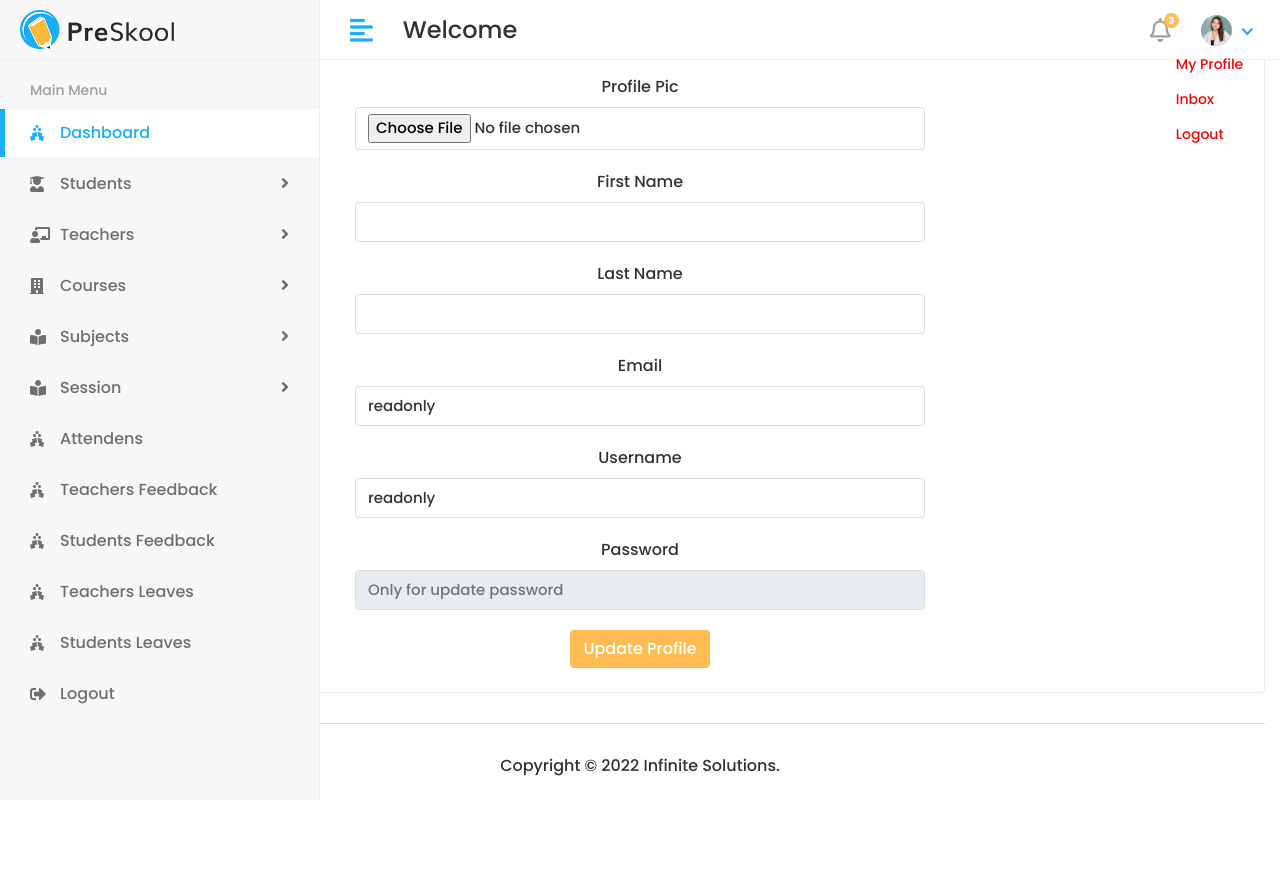
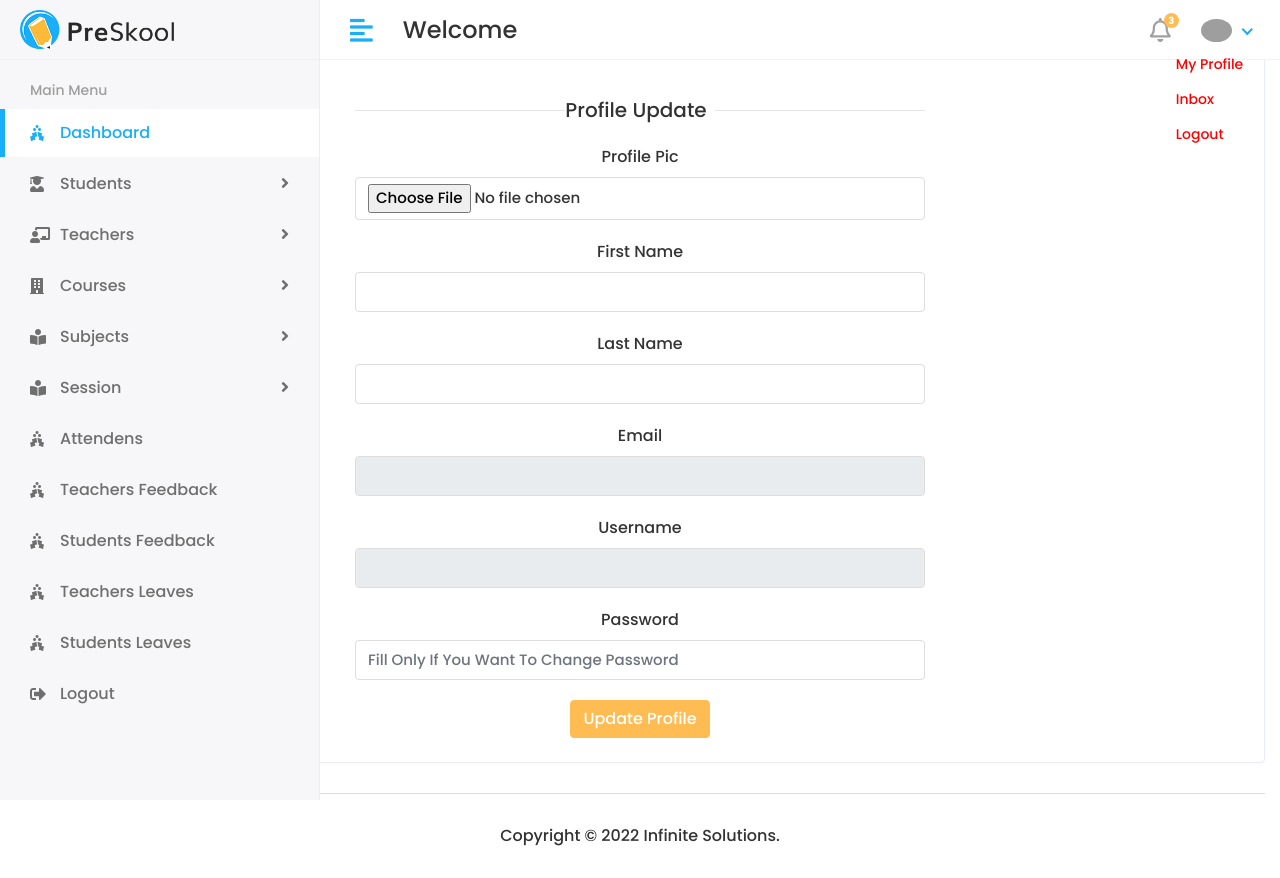
Before and after one commit to raofaisalmaqbool/School_Management_System, a Django app: template templates/profile.html in a window 1280 px wide. Before the commit the page ends 800 px from the top, so only its background shows below. Run offline with Django 3.2, Linux system fonts and the light colour scheme; the template is opened without the code that fills it, so the values that code supplies are empty; some libraries are stand-ins or nearby versions; grey boxes are pictures that could not be loaded.

Commit message:
set profile backend page

```diff
--- a/templates/includes/header.html
+++ b/templates/includes/header.html
@@ -90,7 +90,7 @@
       </li>
       <li class="nav-item dropdown has-arrow">
          <a href="#" class="dropdown-toggle nav-link" data-toggle="dropdown">
-         <span class="user-img"><img class="rounded-circle" src="{% static 'assets/img/profiles/avatar-01.jpg' %}" width="31" alt="Ryan Taylor"></span>
+         <span class="user-img"><img class="rounded-circle" src="/{{user.profile_pic}}" width="31" alt="{{user.first_name}}"></span>
          </a>
          <a class="dropdown-item" href="{% url 'profile' %}" style="color:red; padding: -15px; margin: -25px;">My Profile</a>
             <a class="dropdown-item" href="inbox.html" style="color:red; padding: -15px; margin: -25px;">Inbox</a>
@@ -100,7 +100,7 @@
          <div class="dropdown-menu">
             <div class="user-header">
                <div class="avatar avatar-sm">
-                  <img src="{% static 'assets/img/profiles/avatar-01.jpg' %}" alt="User Image" class="avatar-img rounded-circle">
+                  <img src="/{{user.profile_pic}}" alt="User Image" class="avatar-img rounded-circle">
                </div>
                <div class="user-text">
                   <h6>{{user.first_name}}&nbsp;{{user.last_name}}</h6>
--- a/templates/profile.html
+++ b/templates/profile.html
@@ -5,55 +5,78 @@
       <div class="card">
          <div class="card-body">
              <center>
-             <form>
-
-                   <div class="col-12">
+            <form method="post" action="{% url 'profile_update' %}" enctype="multipart/form-data">
+               {% csrf_token %}
+               <div class="col-6" style="margin-top:70px;">
                   <h5 class="form-title"><span>Profile Update</span></h5>
                </div>
-                   <div class="col-12 col-sm-6">
+               {% if messages %}
+               {% for message in messages %}
+               {% if message.tags == 'error' %}
+               <div class="alert alert-warning alert-dismissible fade show" role="alert">
+                  {{message}}
+                  <button type="button" class="close" data-dismiss="alert" aria-label="Close">
+                  <span aria-hidden="true">&times;</span>
+                  </button>
+               </div>
+               {% endif %}
+               {% endfor %}
+               {% endif %}
+               {% if messages %}
+               {% for message in messages %}
+               {% if message.tags == 'success' %}
+               <div class="alert alert-warning alert-dismissible fade show" role="alert">
+                  {{message}}
+                  <button type="button" class="close" data-dismiss="alert" aria-label="Close">
+                  <span aria-hidden="true">&times;</span>
+                  </button>
+               </div>
+               {% endif %}
+               {% endfor %}
+               {% endif %}
+               <div class="col-sm-6">
                   <div class="form-group">
                      <label>Profile Pic</label>
                      <input type="file" class="form-control" name="profile_pic">
                   </div>
                </div>
-                   <div class="col-12 col-sm-6">
+               <div class="col-sm-6">
                   <div class="form-group">
                      <label>First Name</label>
-                         <input type="text" class="form-control" name="first_name" value={{user.first_name}}>
+                     <input type="text" class="form-control" name="first_name" value="{{user.first_name}}">
                   </div>
                </div>
-                   <div class="col-12 col-sm-6">
+               <div class="col-sm-6">
                   <div class="form-group">
                      <label>Last Name</label>
-                         <input type="text" class="form-control" name="last_name" value={{user.last_name}}>
+                     <input type="text" class="form-control" name="last_name" value="{{user.last_name}}">
                   </div>
                </div>
-                   <div class="col-12 col-sm-6">
+               <div class="col-sm-6">
                   <div class="form-group">
                      <label>Email</label>
-                       <input type="text" class="form-control" name="email" value={{user.email}} readonly>
+                     <input type="text" class="form-control" name="email" value="{{user.email}}" readonly>
                   </div>
                </div>
-                 <div class="col-12 col-sm-6">
+               <div class="col-sm-6">
                   <div class="form-group">
                      <label>Username</label>
-                       <input type="text" class="form-control" name="username" value={{user.username}} readonly>
+                     <input type="text" class="form-control" name="username" value="{{user.username}}" readonly>
                   </div>
                </div>
-                 <div class="col-12 col-sm-6">
+               <div class="col-sm-6">
                   <div class="form-group">
                      <label>Password</label>
-                       <input type="password" class="form-control" name="password" placeholder="Only for update password" readonly>
+                     <input type="password" class="form-control" name="password" placeholder="Fill Only If You Want To Change Password">
                   </div>
                </div>
-                   <div class="col-12">
+               <div class="col-6">
                   <button type="submit" class="btn btn-primary">Update Profile</button>
                </div>
-
             </form>
         </center>
          </div>
       </div>
    </div>
 </div>
-{% endblock  %}
+{% endblock %}
```
Also changed, not shown: SMS/views.py (+35 -3 lines), db.sqlite3, media/profile_pic/123.jpeg (added). Lines whose indentation alone changed are shown as unchanged.
